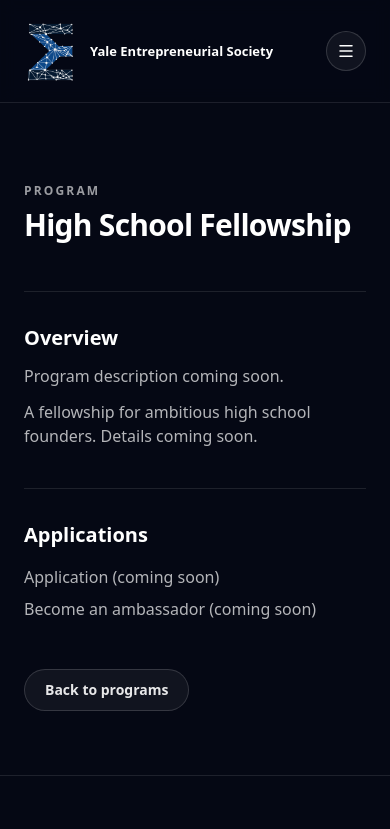
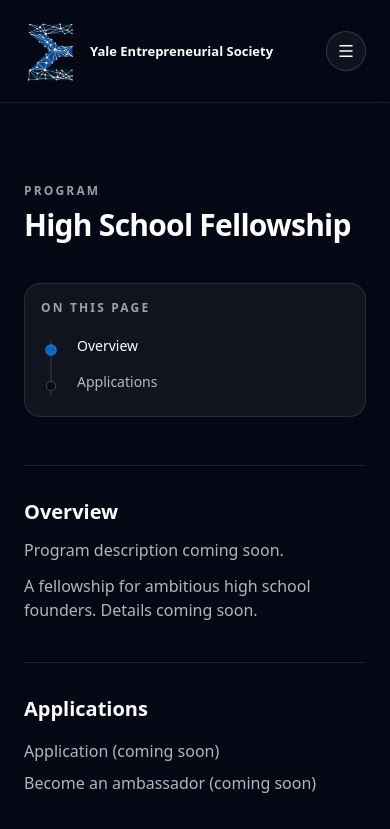
Before and after one commit to yav-fi/yes-website, a Next.js app: page /programs/high-school-fellowship in a window 390 px wide. Shown: the top 829 px of the page. Built offline with nearby package versions, Linux system fonts and the light colour scheme.

Commit message:
mobile friendly

```diff
--- a/src/components/sections/programs/ProgramDetail.tsx
+++ b/src/components/sections/programs/ProgramDetail.tsx
@@ -87,6 +87,83 @@
           </div>
         )}
       </div>
+
+      {sections.length > 0 && (
+        <div className="mt-10 md:hidden">
+          <div className="rounded-2xl border border-white/10 bg-white/5 p-4">
+            <div className="text-xs font-semibold tracking-[0.18em] text-white/60">
+              ON THIS PAGE
+            </div>
+            <div className="mt-5 flex gap-4">
+              <div className="relative">
+                <div className="relative flex flex-col items-center gap-4 py-1">
+                  <div className="absolute inset-y-1 left-1/2 w-px -translate-x-1/2 bg-white/15" />
+                  <motion.div
+                    className="absolute left-1/2 top-1 w-px -translate-x-1/2 bg-signal-cyan/70"
+                    animate={{ height: `${progress}%` }}
+                    transition={{ duration: 0.35, ease: "easeOut" }}
+                  />
+                  {sections.map((section, index) => {
+                    const active = index <= activeIndex;
+                    return (
+                      <button
+                        key={section.id}
+                        type="button"
+                        onClick={() => scrollToSection(section.id)}
+                        className="relative z-10 flex h-5 w-5 items-center justify-center"
+                        aria-label={`Jump to ${section.title}`}
+                      >
+                        <motion.span
+                          className={[
+                            "h-2.5 w-2.5 rounded-full border",
+                            active
+                              ? "border-signal-cyan/80 bg-signal-cyan/70"
+                              : "border-white/25 bg-black/60",
+                          ].join(" ")}
+                          animate={{ scale: active ? 1.15 : 1 }}
+                          transition={{ duration: 0.2 }}
+                        />
+                      </button>
+                    );
+                  })}
+                </div>
+              </div>
+
+              <ul className="space-y-4 text-sm text-white/70">
+                {sections.map((section, index) => (
+                  <li key={section.id}>
+                    <button
+                      type="button"
+                      onClick={() => scrollToSection(section.id)}
+                      className={[
+                        "text-left transition hover:text-white",
+                        index === activeIndex ? "text-white" : "",
+                      ].join(" ")}
+                    >
+                      {section.title}
+                    </button>
+                  </li>
+                ))}
+              </ul>
+            </div>
+
+            {program.ctas && program.ctas.length > 0 && (
+              <div className="mt-6 flex flex-col gap-2">
+                {program.ctas.map((cta, index) => (
+                  <Button
+                    key={cta.label}
+                    href={cta.href}
+                    variant={cta.variant ?? (index === 0 ? "primary" : "secondary")}
+                    className="w-full"
+                  >
+                    {cta.label}
+                  </Button>
+                ))}
+              </div>
+            )}
+          </div>
+        </div>
+      )}
 
       <div className="mt-12 grid gap-10 md:grid-cols-[minmax(0,1fr)_220px]">
         <div className="space-y-10">
--- a/src/data/programs.ts
+++ b/src/data/programs.ts
@@ -49,6 +49,11 @@
         href: "https://luma.com/calendar/cal-KBJ4GfUNku5BJ53",
         variant: "secondary",
       },
+      {
+        label: "Signal website",
+        href: "https://signal.community/",
+        variant: "secondary",
+      },
     ],
     sections: [
       {
@@ -68,20 +73,6 @@
           "David Lucchino (Frequency Therapeutics)",
           "Seth Goldman (Honest Tea Founder)",
           "Miles Lasater (Founder of Yale Entrepreneurial Society)",
-        ],
-      },
-      {
-        title: "Links",
-        links: [
-          { label: "Signal website", href: "https://signal.community/" },
-          {
-            label: "Application",
-            href: "https://docs.google.com/forms/d/e/1FAIpQLSdWD6LRvrTga_ZsK_Wb0qdosIY72gAOa807nmC61w4kiUTXNQ/viewform?usp=header",
-          },
-          {
-            label: "Luma calendar",
-            href: "https://luma.com/calendar/cal-KBJ4GfUNku5BJ53",
-          },
         ],
       },
       {
```
